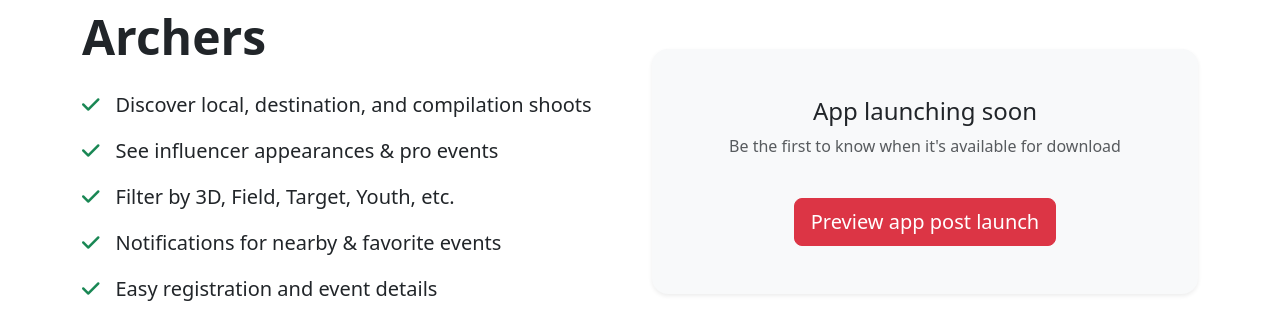
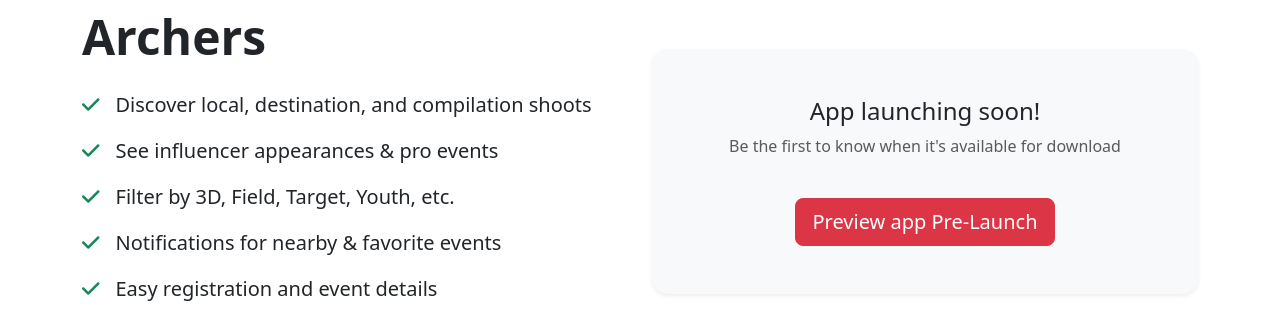
Before and after one commit to Kaffeianted-Kodemonkey/ArcheryShootFinder, a Jekyll site: the page built from index.markdown, in a window 1280 px wide and 900 px high, scrolled down 1547 px. Shown: the part 166-501 px from the top of the window. Built offline with Jekyll 4.4.1, drawn with Linux system fonts in a browser that asks for light colours.

Commit message:
update content

```diff
--- a/_includes/shoots.html
+++ b/_includes/shoots.html
@@ -18,9 +18,9 @@
         </div>
         <div class="col-lg-6 text-center mt-5 mt-lg-0">
             <div class="bg-light p-5 rounded-4 shadow-sm">
-                <h4>App launching soon</h4>
+                <h4>App launching soon!</h4>
                 <p class="text-muted">Be the first to know when it's available for download</p>
-                <a href="https://app.archeryshootfinder.com" target="_blank" class="btn btn-danger btn-lg mt-4">Preview app post launch</a>
+                <a href="https://app.archeryshootfinder.com" target="_blank" class="btn btn-danger btn-lg mt-4">Preview app Pre-Launch</a>
             </div>
         </div>
     </div>
```
